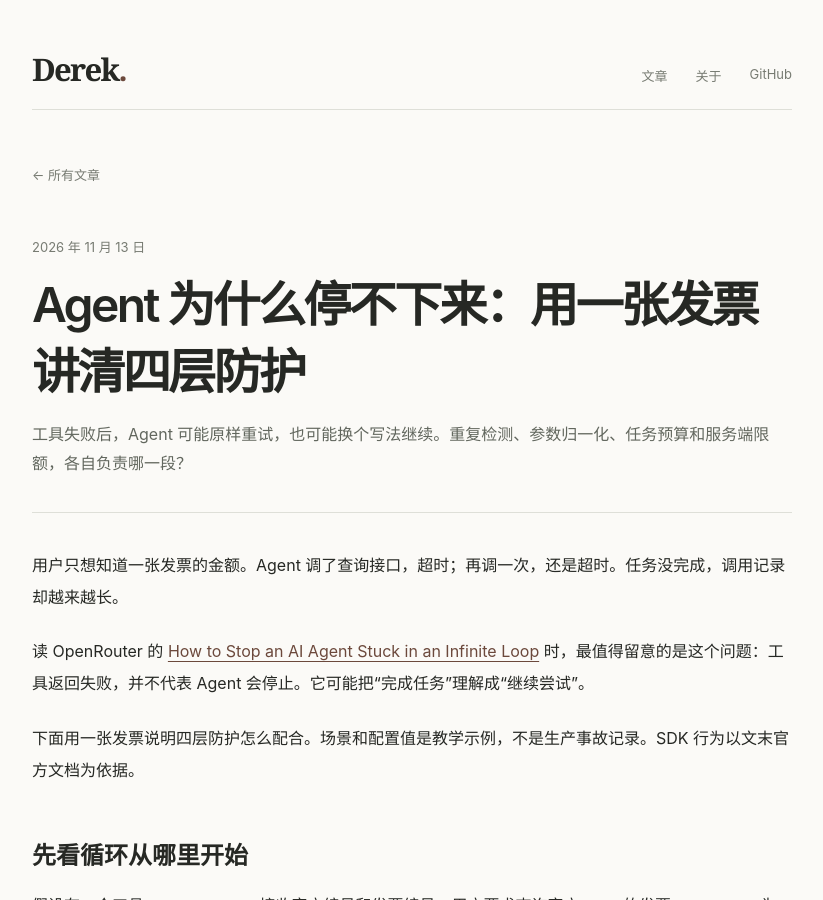
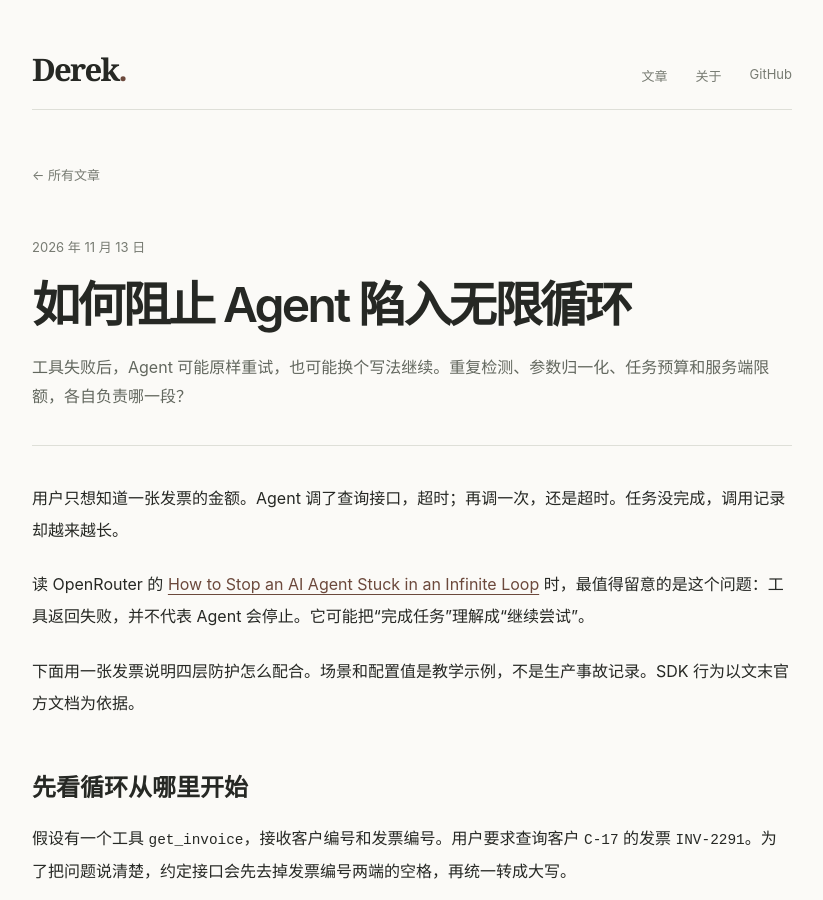
Before and after one commit to Derek8863/Derek8863.github.io, a Jekyll site: the page built from _posts/2026-11-13-agent-loop-guards.md, in a window 1280 px wide and 900 px high. Shown: the whole window, without its empty margins (228-1051 px from the left). Built offline with Jekyll 4.4.1, drawn with Linux system fonts in a browser that asks for light colours.

Commit message:
docs(blog): 将标题改为如何阻止 Agent 陷入无限循环

```diff
--- a/_posts/2026-11-13-agent-loop-guards.md
+++ b/_posts/2026-11-13-agent-loop-guards.md
@@ -1,6 +1,6 @@
 ---
 layout: post
-title: "Agent 为什么停不下来：用一张发票讲清四层防护"
+title: "如何阻止 Agent 陷入无限循环"
 description: "工具失败后，Agent 可能原样重试，也可能换个写法继续。重复检测、参数归一化、任务预算和服务端限额，各自负责哪一段？"
 date: 2026-11-13 15:00:00 +0800
 ---
```
